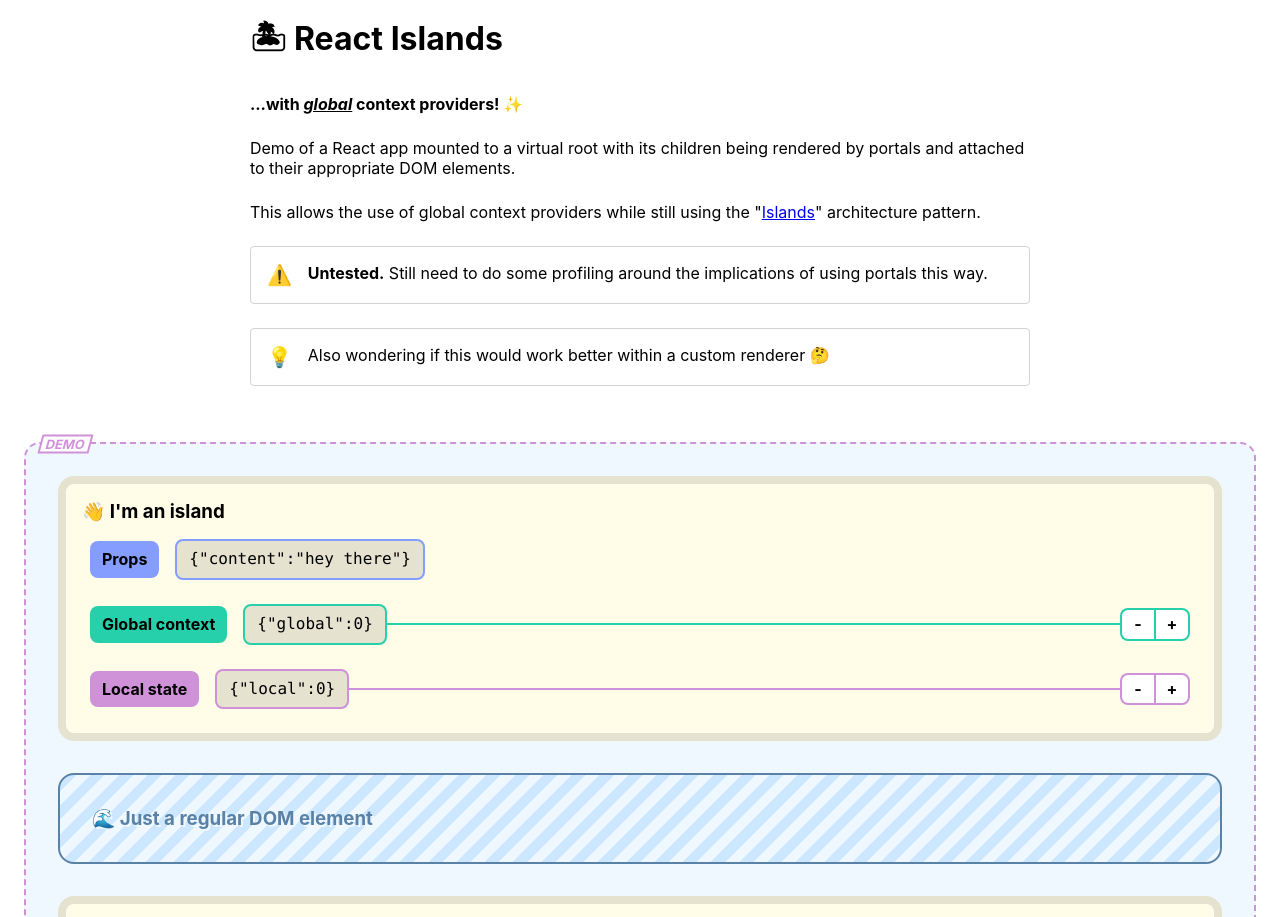
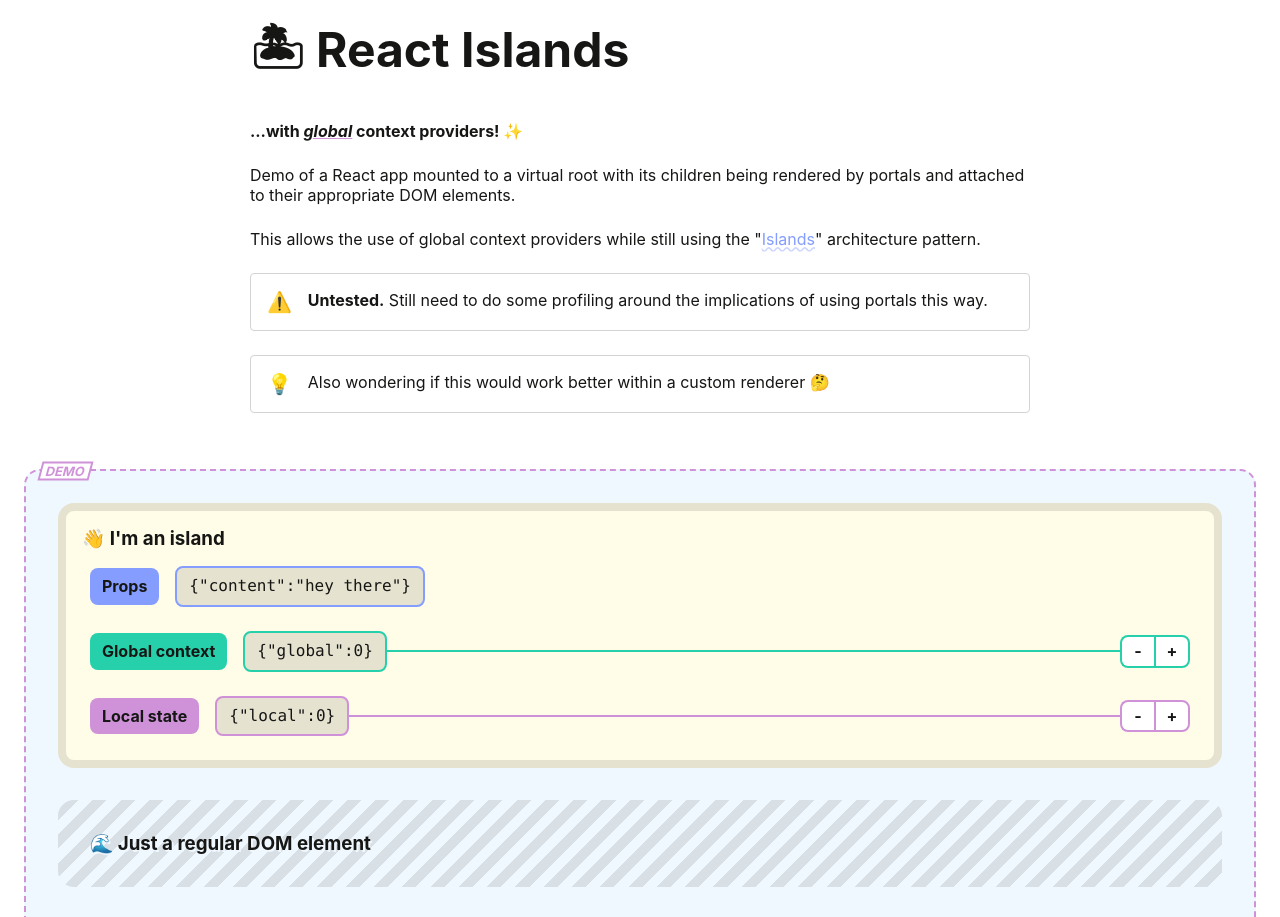
Before and after one commit to lewisvrobinson/react-islands, a React (Vite) app: page / in a window 1280 px wide. Shown: the top 917 px of the page. Built offline with nearby package versions, Linux system fonts and the light colour scheme.

Commit message:
very important style updates

```diff
--- a/src/App.tsx
+++ b/src/App.tsx
@@ -60,7 +60,7 @@ export function useFlash(
       node,
       [
         { background: 'var(--flashColor)', easing: 'ease-in' },
-        { background: 'var(--flashColor)', offset: 0.8, easing: 'linear' },
+        { background: 'var(--flashColor)', offset: 0.4, easing: 'linear' },
         { background: 'transparent', easing: 'ease-out' },
       ],
       { duration: DURATION, fill: 'forwards' }
--- a/src/style.css
+++ b/src/style.css
@@ -1,5 +1,8 @@
 :root {
-  --color-demo: hsl(292 47.7% 70.8%);
+  --color-background: white;
+  --color-foreground: hsl(61 2.0% 8.3%);
+  --color-demo-highlight: hsl(292 47.7% 70.8%);
+  --color-demo-background: aliceblue;
   --color-code: hsl(280 70% 20%);
   --color-code-subtle: hsl(280 70% 95%);
   --color-island: hsl(52 100% 95.5%);
@@ -9,14 +12,35 @@
   --color-local-flash: hsl(292 47.7% 90%);
   --color-props: hsl(228 100% 75.9%);
   --color-props-flash: hsl(228 100% 90%);
+  --color-tint: rgba(0, 0, 0, 0.1);
 }
 
-body {
+@media (prefers-color-scheme: dark) {
+  :root {
+    --color-background: hsl(61 2.0% 8.3%);
+    --color-foreground: #ededed;
+    --color-demo-highlight: hsl(292 47.7% 70.8%);
+    --color-demo-background: hsl(229 24.0% 10.0%);
+    --color-code: hsl(280 70% 99%);
+    --color-code-subtle: hsl(280 70% 15%);
+    --color-island: hsl(43 14.3% 9.6%);
+    --color-global: hsl(167 70% 38%);
+    --color-global-flash: hsl(167 70% 20%);
+    --color-local: hsl(292 47.7% 60.8%);
+    --color-local-flash: hsl(292 47.7% 20%);
+    --color-props: hsl(228 100% 65.9%);
+    --color-props-flash: hsl(228 100% 20%);
+    --color-tint: rgba(255, 255, 255, 0.1);
+  }
+}
+
+body,
+html {
+  background: var(--color-background);
+  color: var(--color-foreground);
   font-size: 1rem;
   margin: 0;
   font-family: -apple-system, 'Segoe UI', 'Roboto', 'Oxygen', 'Ubuntu', 'Cantarell', 'Fira Sans', 'Droid Sans', 'Helvetica Neue', sans-serif;
-  /* -webkit-font-smoothing: antialiased; */
-  /* -moz-osx-font-smoothing: grayscale; */
 }
 main {
   display: grid;
@@ -33,8 +57,23 @@ main > * {
   margin: 0;
 }
 
+h1 {
+  font-size: 3rem;
+}
+h2 {
+  font-size: 2rem;
+}
 h3 {
   margin: 0;
+}
+
+u {
+  text-decoration: underline var(--color-local);
+}
+
+a {
+  color: var(--color-props);
+  text-decoration: wavy underline var(--color-props-flash);
 }
 
 .callout {
@@ -54,8 +93,8 @@ h3 {
   padding: 1rem;
   margin-top: 2rem;
   border-radius: 1rem;
-  background: aliceblue;
-  border: 2px dashed var(--color-demo);
+  background: var(--color-demo-background);
+  border: 2px dashed var(--color-demo-highlight);
 }
 
 @media screen and (max-width: 100ch) {
@@ -76,9 +115,9 @@ h3 {
   position: absolute;
   top: 0;
   transform: translateY(-50%) skewX(-15deg);
-  box-shadow: 0 0 0 2px var(--color-demo);
-  background: white;
-  color: var(--color-demo);
+  box-shadow: 0 0 0 2px var(--color-demo-highlight);
+  background: var(--color-background);
+  color: var(--color-demo-highlight);
   font-weight: bold;
   text-transform: uppercase;
   font-size: 0.8rem;
@@ -86,7 +125,9 @@ h3 {
 }
 
 code {
-  font-size: 0.8rem;
+  display: inline-flex;
+  padding: 0.25em;
+  font-size: 0.9rem;
   font-family: source-code-pro, Menlo, Monaco, Consolas, 'Courier New', monospace;
   border-radius: 0.25rem;
   color: var(--color-code);
@@ -103,28 +144,32 @@ code::after {
   padding: 2rem;
   margin: 2rem 1rem;
   border-radius: 1rem;
-  background: aliceblue;
-  color: hsl(208deg 30% 50%);
-  border: 2px solid currentColor;
-  text-shadow: 2px 2px 0 aliceblue;
-  background: repeating-linear-gradient(-45deg, aliceblue, aliceblue 10px, hsl(208deg 100% 90%) 10px, hsl(208deg 100% 90%) 20px);
+  background: var(--color-demo-background);
+  /* box-shadow: inset 0 0 0 0.5rem var(--color-tint); */
+  text-shadow: 2px 2px 0 var(--color-demo-background);
+  background: repeating-linear-gradient(
+    -45deg,
+    var(--color-demo-background),
+    var(--color-demo-background) 10px,
+    var(--color-tint) 10px,
+    var(--color-tint) 20px
+  );
 }
 
 .island {
-  color: initial;
+  color: var(--color-foreground);
   display: flex;
   flex-direction: column;
   padding: 1.5rem;
   margin: 1rem;
   border-radius: 1rem;
   background: var(--color-island);
-  /* border: 2px solid currentColor; */
-  box-shadow: inset 0 0 0 0.5rem rgba(0, 0, 0, 0.1);
+  box-shadow: inset 0 0 0 0.5rem var(--color-tint);
 }
 .island pre {
   font-family: 'Monaco', 'Courier New', Courier, monospace;
   margin: 0;
-  background: rgba(0, 0, 0, 0.1);
+  background: var(--color-tint);
   padding: 0.25rem 0.75rem;
   border-radius: 0.5rem;
   border: 2px solid var(--highlight);
@@ -137,8 +182,8 @@ code::after {
   line-height: 1.8;
   margin-top: 0.5rem;
   border-radius: 0.75rem;
-  /* border: 2px solid var(--flashColor); */
   padding: 0.5rem;
+  color: inherit;
 }
 .island [data-type='props'] {
   --flashColor: var(--color-props-flash);
@@ -170,16 +215,17 @@ button {
   justify-content: center;
   align-items: center;
   min-width: 1rem;
-  background: white;
+  background: var(--color-background);
+  color: var(--color-foreground);
   border: 2px solid var(--border-color);
   cursor: pointer;
   font-weight: bold;
 }
 button:hover {
-  background: lightgrey;
+  background: var(--color-tint);
 }
 button:active {
-  background: lightskyblue;
+  background: var(--flashColor);
 }
 button:first-of-type {
   border-radius: var(--corner-radius) 0 0 var(--corner-radius);
```
